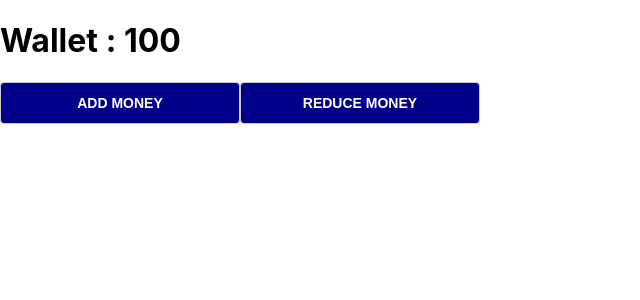
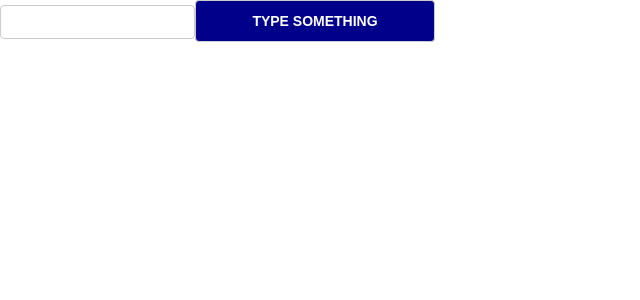
Before and after one commit to ChetreNelson/coursera_advanced_react, a React (Create React App) app in the folder firstapp/: page / in a window 1280 px wide. Shown: the top 300 px of the page, without its empty margins (0-640 px from the left). Built offline with nearby package versions, Linux system fonts and the light colour scheme.

Commit message:
use ref dom access

```diff
--- a/firstapp/src/App.js
+++ b/firstapp/src/App.js
@@ -5,6 +5,7 @@ import DessertsList from "./DessertList";
 import StudentForm from "./Form/StudentForm";
 import RandomUser from "./Hooks/fetchData";
 import ReducerHook from "./Hooks/useReducer";
+import RefHook from "./Hooks/useRef";
 import GiftCard from "./Hooks/useState/GiftCard";
 
 const desserts = [
@@ -35,7 +36,7 @@ function App() {
 
   return (
     <>
-    {/* <div
+      {/* <div
       className="App"
       style={{
         backgroundColor: theme === "light" ? "white" : "black",
@@ -51,12 +52,12 @@ function App() {
       {/* <Header />
       <Page />
       <GiftCard/> */}
-    {/* </div> */}
+      {/* </div> */}
 
-    {/* <RandomUser/> */}
-    <ReducerHook/>
+      {/* <RandomUser/> */}
+      {/* <ReducerHook/> */}
+      <RefHook />
     </>
-
   );
 }
 
--- /dev/null
+++ b/firstapp/src/Hooks/useRef/index.js
@@ -0,0 +1,19 @@
+import React, { useRef } from "react";
+
+const RefHook = () => {
+  const inputRef = useRef(null);
+  const handleClick = () => {
+    inputRef.current.focus();
+  };
+  const hanldeChange = () => {
+    console.log(inputRef.current?.value);
+  };
+  return (
+    <div>
+      <input type="text" ref={inputRef} onChange={hanldeChange} />
+      <button onClick={handleClick}>Type something</button>
+    </div>
+  );
+};
+
+export default RefHook;
```
